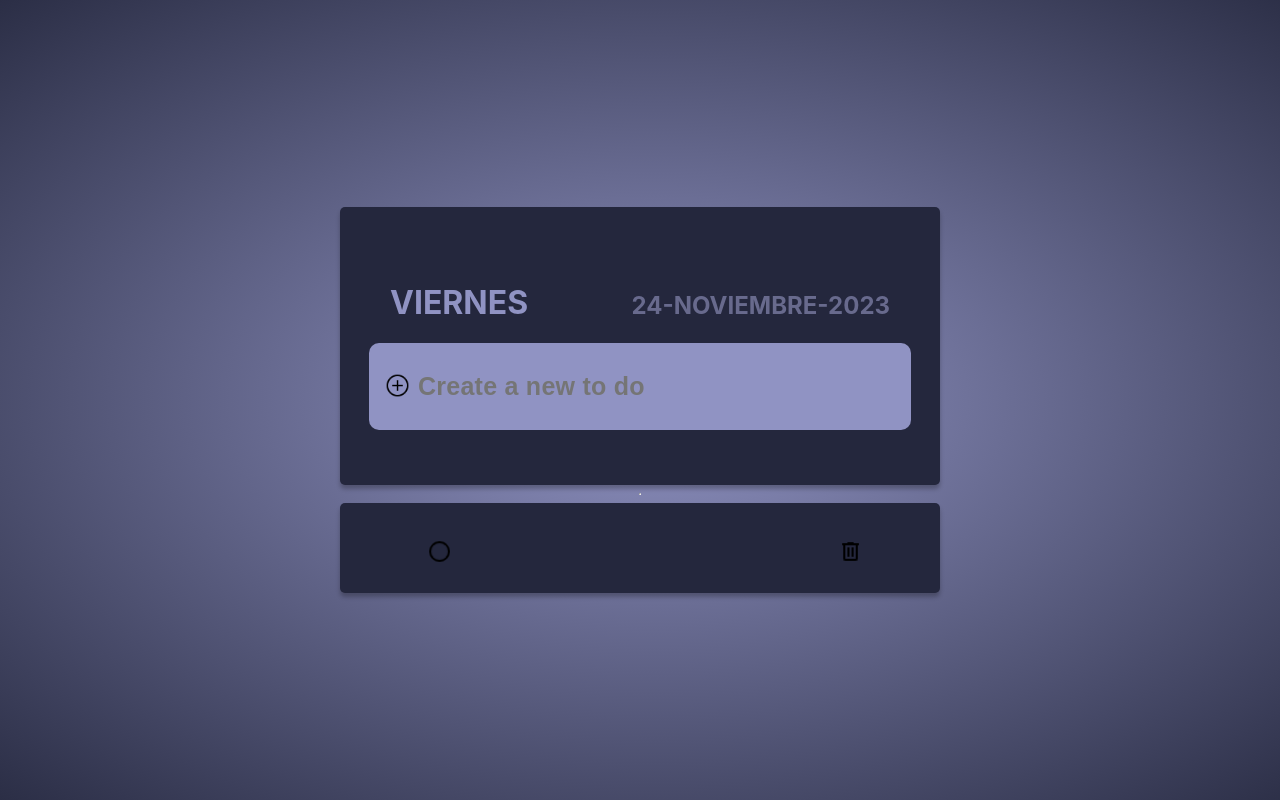
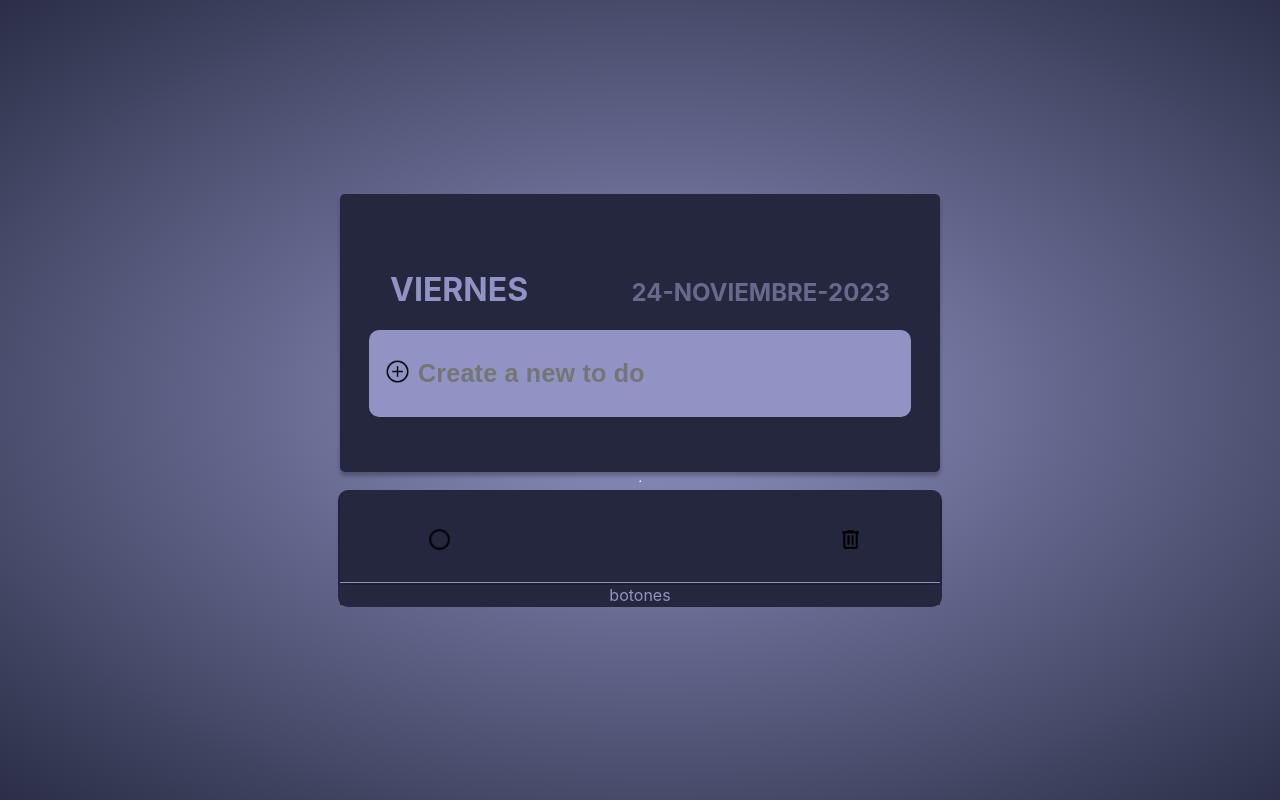
Before and after one commit to SabriLu11/AP-React-UTN-Grupo1, a React (Create React App) app: page / in a window 1280 px wide. Both pictures are taken after a click on the button 397 px from the left and 431 px from the top of the page. Built offline with nearby package versions, Linux system fonts and the light colour scheme.

Commit message:
Agregué un Frame para la taskList

```diff
--- a/src/App.jsx
+++ b/src/App.jsx
@@ -2,7 +2,7 @@ import { useState } from 'react';
 import './App.css';
 import MyDate from './Components/Date/MyDate';
 import TaskForm from './Components/TaskForm/TaskForm';
-import TaskList from './Components/TaskList/TaskList';
+import TaskFrame from './Components/TaskForm/TaskFrame';
 
 function App() {
 
@@ -14,14 +14,11 @@ function App() {
     const handleAdd = () => {
         setList([...list, value])
         setValue("")
-        console.log(value)
-        console.log(list)
     }
 
     const handleDelete = (tarea) => {
         setList(list.filter(x => x !== tarea))
     }
-
 
     return (
         <>
@@ -31,17 +28,7 @@ function App() {
                     <TaskForm value={value} handleAdd={handleAdd} setValue={setValue} />
                 </div>
                 <hr />
-                {
-                    list.map((tarea, index) => (
-
-                        <TaskList
-                            key={index}
-                            tarea={tarea}
-                            handleDelete={() => handleDelete(tarea)}
-                        />
-                    ))
-                }
-
+                <TaskFrame list={list} handleDelete={handleDelete} setValue={setValue} />
             </div>
         </>
     );
--- a/src/Components/TaskForm/TaskForm.jsx
+++ b/src/Components/TaskForm/TaskForm.jsx
@@ -1,12 +1,12 @@
 import './TaskForm.css';
 
-const TaskForm = ({ value, handleAdd, setValue }) => {
+const TaskForm = ({ value, handleAdd, setValue}) => {
     return (
         <div className="form">
             <button onClick={handleAdd}>
                 <img src='.././btn-add.png' alt='add button' />
             </button>
-        <input value={value} onChange={(e) => setValue(e.target.value)} placeholder='Create a new to do'/>
+            <input value={value} onChange={(e) => setValue(e.target.value)} placeholder='Create a new to do' />
         </div>
     );
 };
--- /dev/null
+++ b/src/Components/TaskForm/TaskFrame.css
@@ -0,0 +1,24 @@
+:root {
+  --violetaOscuro: #171723;
+  --violetaMedio: #24273d;
+  --violetaClaro: #9093C3;
+}
+
+.frame {
+  background-color: var(--violetaMedio);
+  border-radius: 10px;
+  align-items: center;
+}
+
+.taskSeparator {
+  padding-top: 1px;
+  margin-left: 0;
+  margin-right: 0;
+  background-color: var(--violetaClaro);
+}
+
+.buttonsFrame{
+  background-color: var(--violetaMedio);
+  color: var(--violetaClaro);
+  text-align: center;
+}
--- /dev/null
+++ b/src/Components/TaskForm/TaskFrame.jsx
@@ -0,0 +1,30 @@
+import './TaskFrame.css';
+import TaskList from '../TaskList/TaskList'
+
+const TaskFrame = ({ list, handleDelete, setValue }) => {
+    return (
+        <>
+            < table className="frame" >
+                {
+                    list.map((tarea, index) => (
+                        <tr>
+                            <TaskList
+                                key={index}
+                                tarea={tarea}
+                                handleDelete={() => handleDelete(tarea)}
+                                setValue={setValue}
+                            />
+                            <div className="taskSeparator" />
+                        </tr>
+                    ))
+                }
+
+                <tr className='buttonsFrame'>
+                    <span>botones</span>
+                </tr>
+            </table >
+        </>
+    );
+};
+
+export default TaskFrame;
--- a/src/Components/TaskList/TaskList.jsx
+++ b/src/Components/TaskList/TaskList.jsx
@@ -15,7 +15,7 @@ const TaskList = ({ tarea, handleDelete, setValue }) => {
                 <span className='task'>{tarea}</span>
 
                 <button className='btn' onClick={handleDelete}>
-                    <img src='.././bin.png.png' alt='add button'/>
+                    <img src='.././bin.png.png' alt='remove task' />
                 </button>
             </li>
         </div>
```
Also changed, not shown: src/Components/TaskForm/TaskForm.css (+7 -8 lines). Lines whose indentation alone changed are shown as unchanged.
